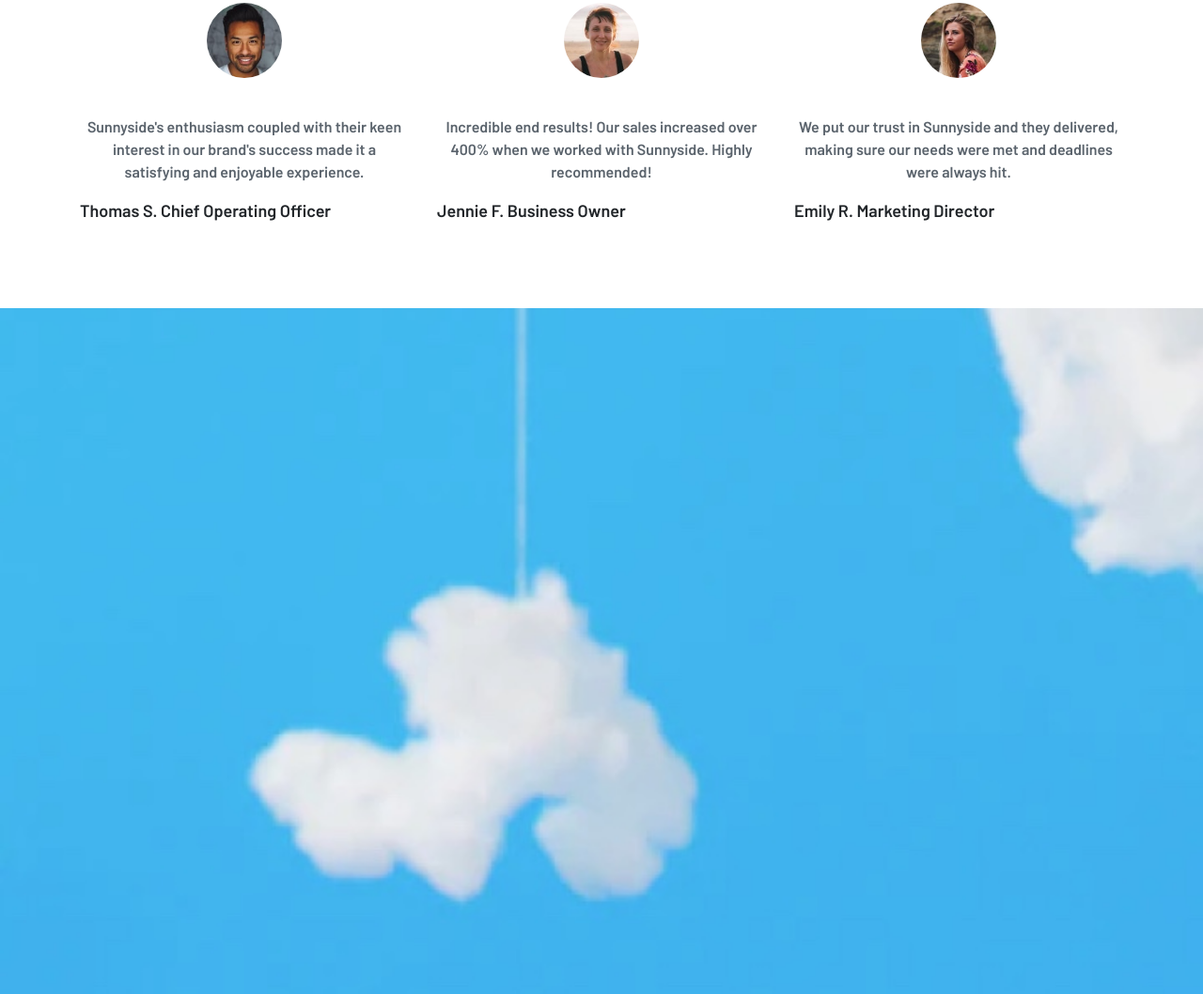
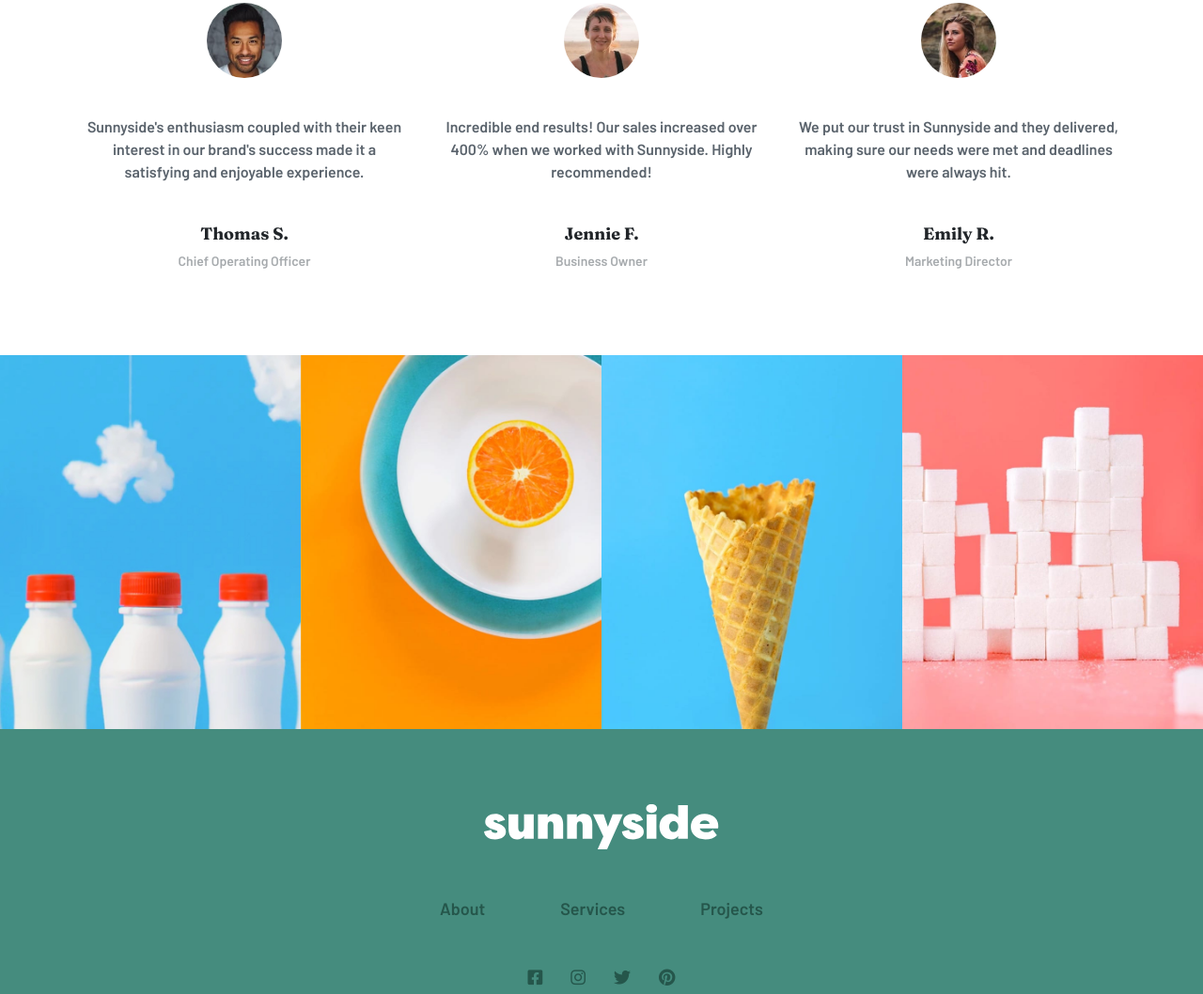
Before and after one commit to mehmetbacik/sunnyside-agency-landing-page, a plain HTML site: page index.html in a window 1280 px wide. Shown: the part 3134-4192 px from the top of the page at 94% size. Drawn offline with nearby package versions, Linux system fonts and the light colour scheme.

Commit message:
Update
Updated index for style.

```diff
--- a/assets/scss/style.scss
+++ b/assets/scss/style.scss
@@ -107,6 +107,9 @@ img {
                     font-family: var(--theme__headline__font);
                     border-bottom: solid 4px var(--yellow);
                     text-decoration: none;
+                    &:hover {
+                        border-color: var(--soft-red);
+                    }
                 }
             }
             .image {
@@ -140,6 +143,9 @@ img {
                     font-family: var(--theme__headline__font);
                     border-bottom: solid 4px var(--yellow);
                     text-decoration: none;
+                    &:hover {
+                        border-color: var(--soft-red);
+                    }
                 }
             }
             .image {
@@ -205,7 +211,69 @@ img {
                         font-size: 16px;
                         text-align: center;
                         color: var(--very-dark-grayish-blue);
+                        margin-bottom: 40px;
                     }
+                    .personal {
+                        display: flex;
+                        justify-content: center;
+                        align-items: center;
+                        flex-direction: column;
+                        gap: 5px;
+                        .name {
+                            font-family: var(--theme__headline__font);
+                            font-weight: bold;
+                        }
+                        .job {
+                            color: var(--grayish-blue);
+                            font-size: 14px;
+                        }
+                    }
+                }
+            }
+        }
+        #main__images {
+            display: flex;
+            align-items: center;
+        }
+    }
+    footer {
+        background-color: var(--dark-moderate-cyan);
+        padding-top: 80px;
+        padding-bottom: 80px;
+        .footer__logo {
+            display: flex;
+            justify-content: center;
+            align-items: center;
+            margin-bottom: 50px;
+            img {
+                width: 250px;
+            }
+        }
+        .footer__menu {
+            display: flex;
+            align-items: center;
+            justify-content: center;
+            gap: 80px;
+            margin-bottom: 50px;
+            a {
+                color: var(--dark-desaturated-cyan);
+                font-size: 18px;
+                text-decoration: none;
+                &:hover {
+                    color: var(--white);
+                }
+            }
+        }
+        .footer__social {
+            display: flex;
+            align-items: center;
+            justify-content: center;
+            gap: 30px;
+            i {
+                color: var(--dark-desaturated-cyan);
+                &:hover {
+                    color: var(--white);
+                    cursor: pointer;
                 }
             }
         }
--- a/index.html
+++ b/index.html
@@ -94,7 +94,6 @@
           </div>
         </div>
       </div>
-
       <div id="main__client">
         <div class="container">
           <div class="headline">
@@ -111,8 +110,8 @@
                     <p>We put our trust in Sunnyside and they delivered, making sure our needs were met and deadlines were always hit.</p>
                   </div>
                   <div class="personal">
-                    <span>Emily R.</span>
-                    <span>Marketing Director</span>
+                    <span class="name">Emily R.</span>
+                    <span class="job">Marketing Director</span>
                   </div>
                 </div>
                 <div class="swiper-slide">
@@ -123,8 +122,8 @@
                     <p>Sunnyside's enthusiasm coupled with their keen interest in our brand's success made it a satisfying and enjoyable experience.</p>
                   </div>
                   <div class="personal">
-                    <span>Thomas S.</span>
-                    <span>Chief Operating Officer</span>
+                    <span class="name">Thomas S.</span>
+                    <span class="job">Chief Operating Officer</span>
                   </div>
                 </div>
                 <div class="swiper-slide">
@@ -135,8 +134,8 @@
                     <p>Incredible end results! Our sales increased over 400% when we worked with Sunnyside. Highly recommended!</p>
                   </div>
                   <div class="personal">
-                    <span>Jennie F.</span>
-                    <span>Business Owner</span>
+                    <span class="name">Jennie F.</span>
+                    <span class="job">Business Owner</span>
                   </div>
                 </div>
                 <div class="swiper-slide">
@@ -147,8 +146,8 @@
                     <p>We put our trust in Sunnyside and they delivered, making sure our needs were met and deadlines were always hit.</p>
                   </div>
                   <div class="personal">
-                    <span>Emily R.</span>
-                    <span>Marketing Director</span>
+                    <span class="name">Emily R.</span>
+                    <span class="job">Marketing Director</span>
                   </div>
                 </div>
                 <div class="swiper-slide">
@@ -159,8 +158,8 @@
                     <p>Sunnyside's enthusiasm coupled with their keen interest in our brand's success made it a satisfying and enjoyable experience.</p>
                   </div>
                   <div class="personal">
-                    <span>Thomas S.</span>
-                    <span>Chief Operating Officer</span>
+                    <span class="name">Thomas S.</span>
+                    <span class="job">Chief Operating Officer</span>
                   </div>
                 </div>
                 <div class="swiper-slide">
@@ -171,8 +170,8 @@
                     <p>Incredible end results! Our sales increased over 400% when we worked with Sunnyside. Highly recommended!</p>
                   </div>
                   <div class="personal">
-                    <span>Jennie F.</span>
-                    <span>Business Owner</span>
+                    <span class="name">Jennie F.</span>
+                    <span class="job">Business Owner</span>
                   </div>
                 </div>
               </div>
@@ -180,8 +179,7 @@
           </div>
         </div>
       </div>
-
-      <div>
+      <div id="main__images">
         <div>
           <img src="/assets/img/desktop/image-gallery-milkbottles.jpg" alt="Image">
         </div>
@@ -197,12 +195,11 @@
       </div>
     </main>
     <footer>
-      <div>
-        <span>
-          Sunnyside
-        </span>
+      <div class="container">
+        <div class="footer__logo">
+          <img src="/assets/img/logo.svg" alt="footer logo">
         </div>
-      <div>
+        <div class="footer__menu">
           <a href="#">
             About
           </a>
@@ -213,12 +210,14 @@
             Projects
           </a>
         </div>
-      <div>
+        <div class="footer__social">
           <i class="fa-brands fa-square-facebook"></i>
           <i class="fa-brands fa-instagram"></i>
           <i class="fa-brands fa-twitter"></i>
           <i class="fa-brands fa-pinterest"></i>
         </div>
+      </div>
+
     </footer>
     <script src="https://cdn.jsdelivr.net/npm/swiper@9/swiper-bundle.min.js"></script>
     <script src="/assets/js/script.js"></script>
```
Also changed, not shown: assets/css/style.css, 1 other file. Lines whose indentation alone changed are shown as unchanged.
